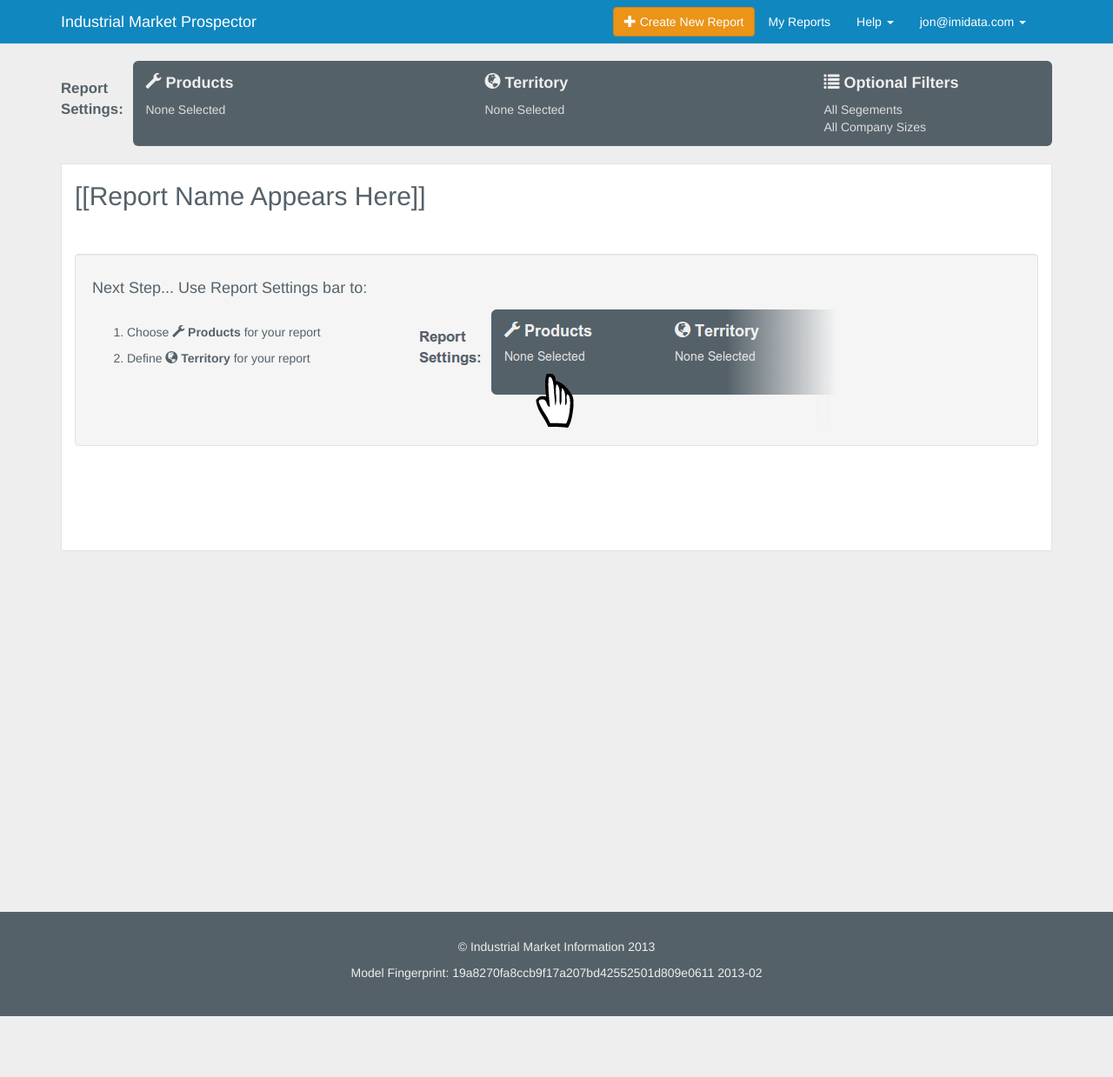
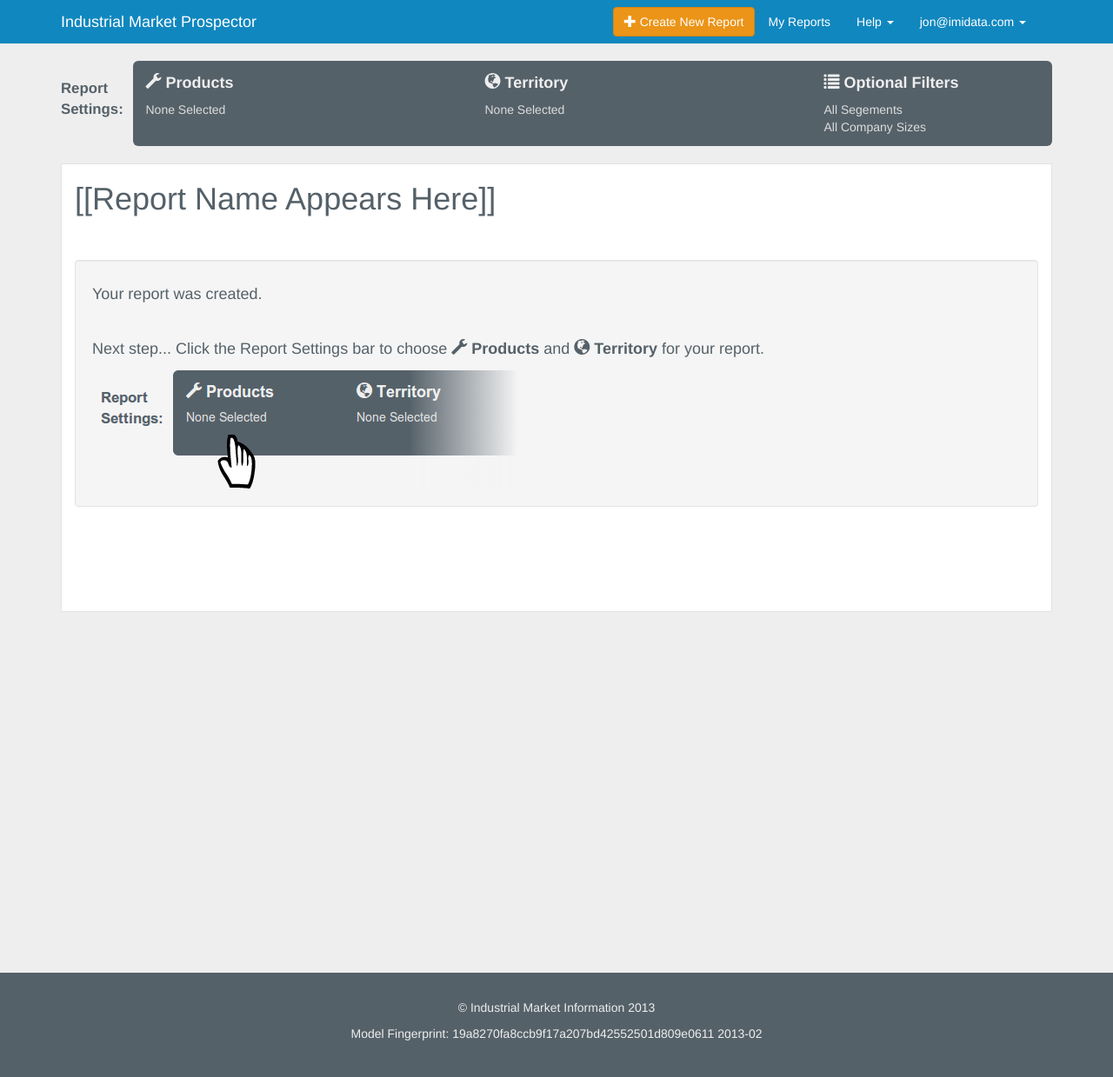
Before and after one commit to saintsjd/imi-ui, a Jekyll site: the page built from new.html, in a window 1280 px wide. Shown: the whole page at 87% size. Built offline with Jekyll 4.4.1, drawn with Linux system fonts in a browser that asks for light colours; Markdown is read by kramdown in place of the engine named in the settings; before the commit the page ends 1169 px from its top, so only the background shows below that.

Commit message:
image for new page

```diff
--- a/new.html
+++ b/new.html
@@ -9,29 +9,15 @@ title: Your New Jekyll Site
 
 <div class="section">
 
-<h2>[[Report Name Appears Here]]</h2>
+<h1>[[Report Name Appears Here]]</h1>
 <br>
 <br>
 <div class="well">
 
-<h4>Next Step... Use Report Settings bar to:</h4>
-<div class="row">
-  <div class="col-md-4">
+<h4>Your report was created.</h4>
 <br>
-<ol>
-  <li>
-    <p>Choose <strong><span class="glyphicon glyphicon-wrench"></span> Products</strong> for your report</p>
-  </li>
-  <li>
-    <p>Define <strong><span class="glyphicon glyphicon-globe"></span> Territory</strong> for your report</p>
-  </li>
-</ol>
-  </div>
-  <div class="col-md-8">
-    <img src="img/mockup.png" />
-  </div>
-
-</div>
+<h4>Next step... Click the Report Settings bar to choose <strong><span class="glyphicon glyphicon-wrench"></span> Products</strong> and <strong><span class="glyphicon glyphicon-globe"></span> Territory</strong> for your report.</h4>
+<img src="img/mockup.png" />
 
 </div>
 
```
